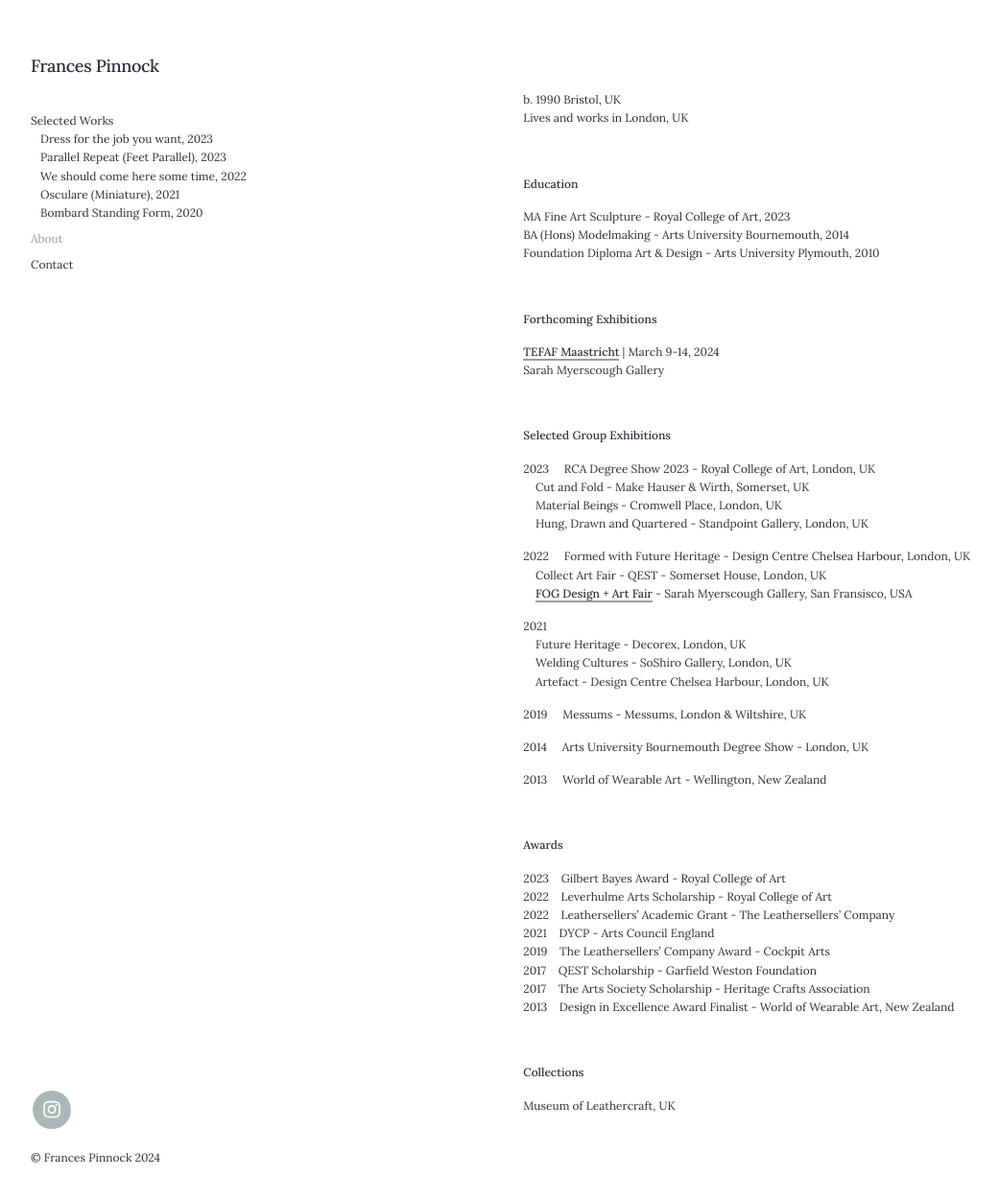
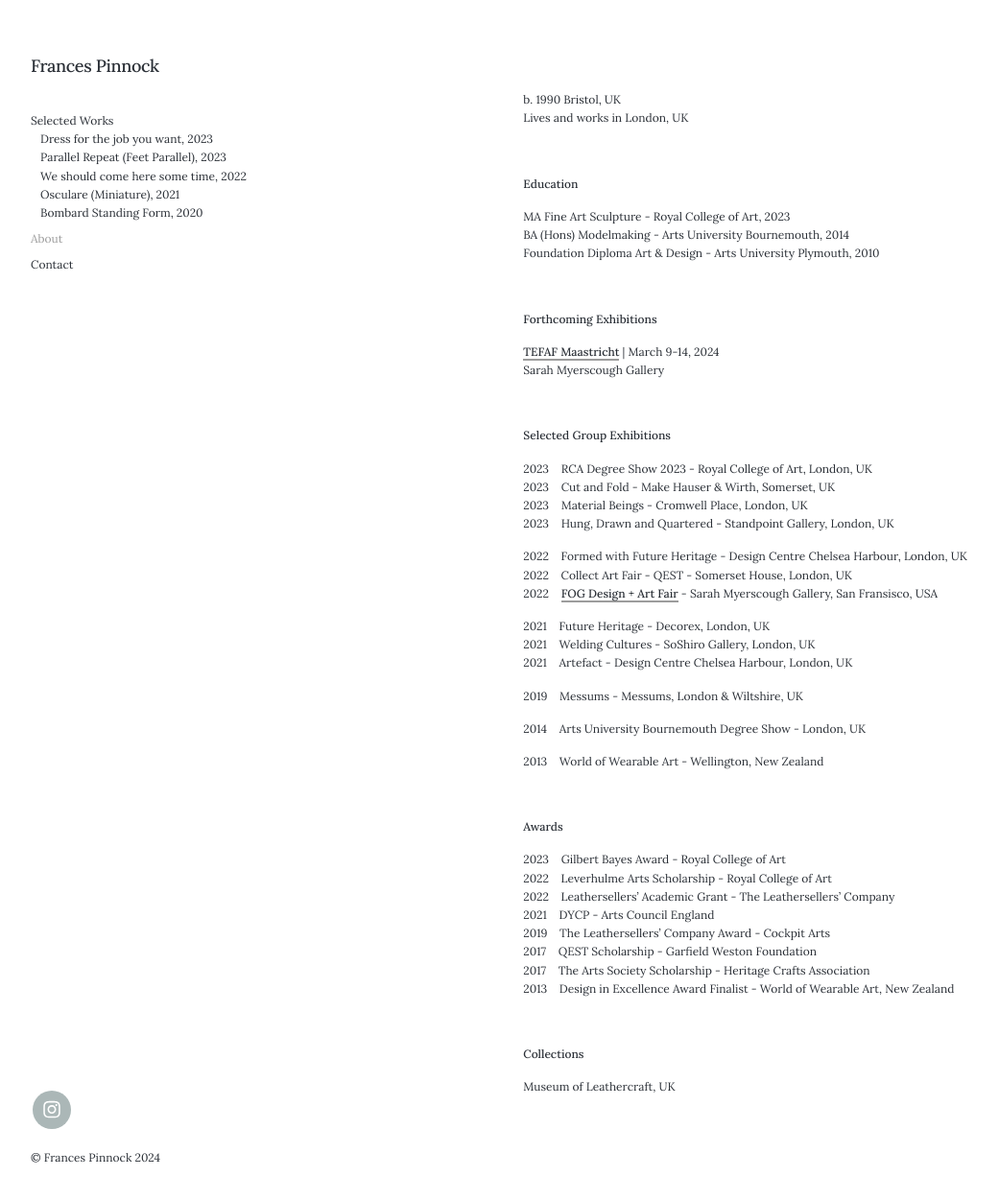
Before and after one commit to francespinnock/francespinnock.github.io, a Jekyll site: the page built from _pages/about.md, in a window 1280 px wide and 1256 px high. Shown: the top 1251 px of the window at 96% size, without its empty margins (28-1069 px from the left). Built offline with Jekyll 4.4.1, drawn with Linux system fonts in a browser that asks for light colours; nearby versions of some CDN libraries.

Commit message:
Update about.md

```diff
--- a/_pages/about.md
+++ b/_pages/about.md
@@ -31,30 +31,24 @@ Sarah Myerscough Gallery
 
 **Selected Group Exhibitions**
 
-2023
-    &nbsp;&nbsp;&nbsp; RCA Degree Show 2023 - Royal College of Art, London, UK
-    &nbsp;&nbsp;&nbsp; Cut and Fold - Make Hauser & Wirth, Somerset, UK
-    &nbsp;&nbsp;&nbsp; Material Beings - Cromwell Place, London, UK
-    &nbsp;&nbsp;&nbsp; Hung, Drawn and Quartered - Standpoint Gallery, London, UK
+2023&nbsp;&nbsp;&nbsp; RCA Degree Show 2023 - Royal College of Art, London, UK
+2023&nbsp;&nbsp;&nbsp; Cut and Fold - Make Hauser & Wirth, Somerset, UK
+2023&nbsp;&nbsp;&nbsp; Material Beings - Cromwell Place, London, UK
+2023&nbsp;&nbsp;&nbsp; Hung, Drawn and Quartered - Standpoint Gallery, London, UK
 
-2022
-    &nbsp;&nbsp;&nbsp; Formed with Future Heritage - Design Centre Chelsea Harbour, London, UK
-    &nbsp;&nbsp;&nbsp; Collect Art Fair - QEST - Somerset House, London, UK
-    &nbsp;&nbsp;&nbsp; [FOG Design + Art Fair](https://www.sarahmyerscough.com/exhibitions/38-fog-design-art-2022/) - Sarah Myerscough Gallery, San Fransisco, USA
+2022&nbsp;&nbsp;&nbsp; Formed with Future Heritage - Design Centre Chelsea Harbour, London, UK
+2022&nbsp;&nbsp;&nbsp; Collect Art Fair - QEST - Somerset House, London, UK
+2022&nbsp;&nbsp;&nbsp; [FOG Design + Art Fair](https://www.sarahmyerscough.com/exhibitions/38-fog-design-art-2022/) - Sarah Myerscough Gallery, San Fransisco, USA
 
-2021
-    &nbsp;&nbsp;&nbsp; Future Heritage - Decorex, London, UK
-    &nbsp;&nbsp;&nbsp; Welding Cultures - SoShiro Gallery, London, UK
-    &nbsp;&nbsp;&nbsp; Artefact - Design Centre Chelsea Harbour, London, UK
+2021&nbsp;&nbsp;&nbsp; Future Heritage - Decorex, London, UK
+2021&nbsp;&nbsp;&nbsp; Welding Cultures - SoShiro Gallery, London, UK
+2021&nbsp;&nbsp;&nbsp; Artefact - Design Centre Chelsea Harbour, London, UK
 
-2019
-    &nbsp;&nbsp;&nbsp; Messums - Messums, London & Wiltshire, UK
+2019&nbsp;&nbsp;&nbsp; Messums - Messums, London & Wiltshire, UK
 
-2014
-    &nbsp;&nbsp;&nbsp; Arts University Bournemouth Degree Show - London, UK
+2014&nbsp;&nbsp;&nbsp; Arts University Bournemouth Degree Show - London, UK
 
-2013
-    &nbsp;&nbsp;&nbsp; World of Wearable Art - Wellington, New Zealand
+2013&nbsp;&nbsp;&nbsp; World of Wearable Art - Wellington, New Zealand
 
 <br />
 
```
